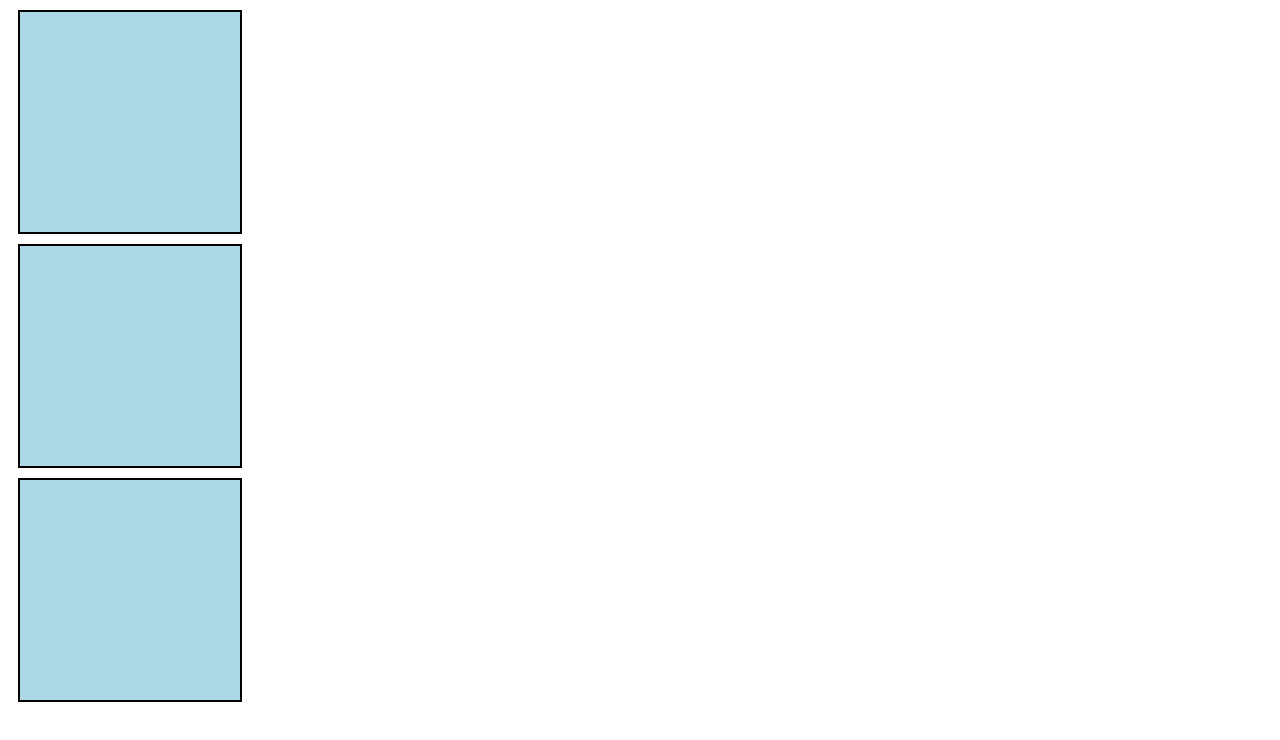
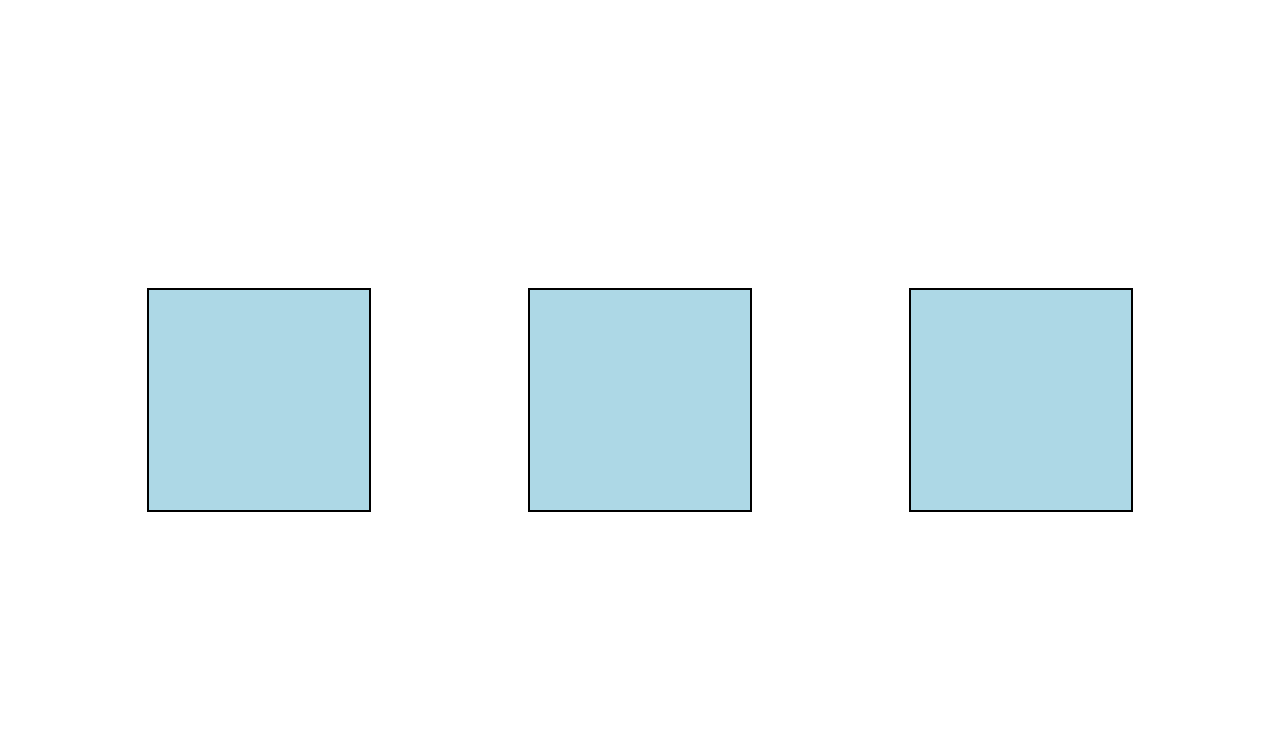
Before and after one commit to Shoaib2101/Box, a plain HTML site: page index.html in a window 1280 px wide. Drawn offline with Linux system fonts and the light colour scheme.

Commit message:
Include styles

```diff
--- a/index.html
+++ b/index.html
@@ -4,24 +4,19 @@
     <meta charset="UTF-8">
     <meta name="viewport" content="width=device-width, initial-scale=1.0">
     <title>Box</title>
+<link rel="stylesheet" href="style.css">
 </head>
 <body>
-    <link rel="stylesheet" href="style.css">
-</head>
 
-<body>
-
-    <div class="box">
+    <div class="box" id="box1">
 
     </div>
-    <div class="box">
+    <div class="box" id="box2">
 
     </div>
-    <div class="box">
+    <div class="box" id="box3">
 
     </div>
 
 </body>
 </html>
-</body>
-</html>
--- a/style.css
+++ b/style.css
@@ -1,5 +1,11 @@
 body{
-
+    display: flex;
+    justify-content: space-evenly   ;
+    align-items: center;
+    height: 100vh;
+    margin: 0%;
+    padding: 0%;
+    /* */
 }
 
 .box {
@@ -12,3 +18,6 @@ body{
             margin: 10px;
             padding: 10px;
         }
+        #box1{
+
+        }
```
